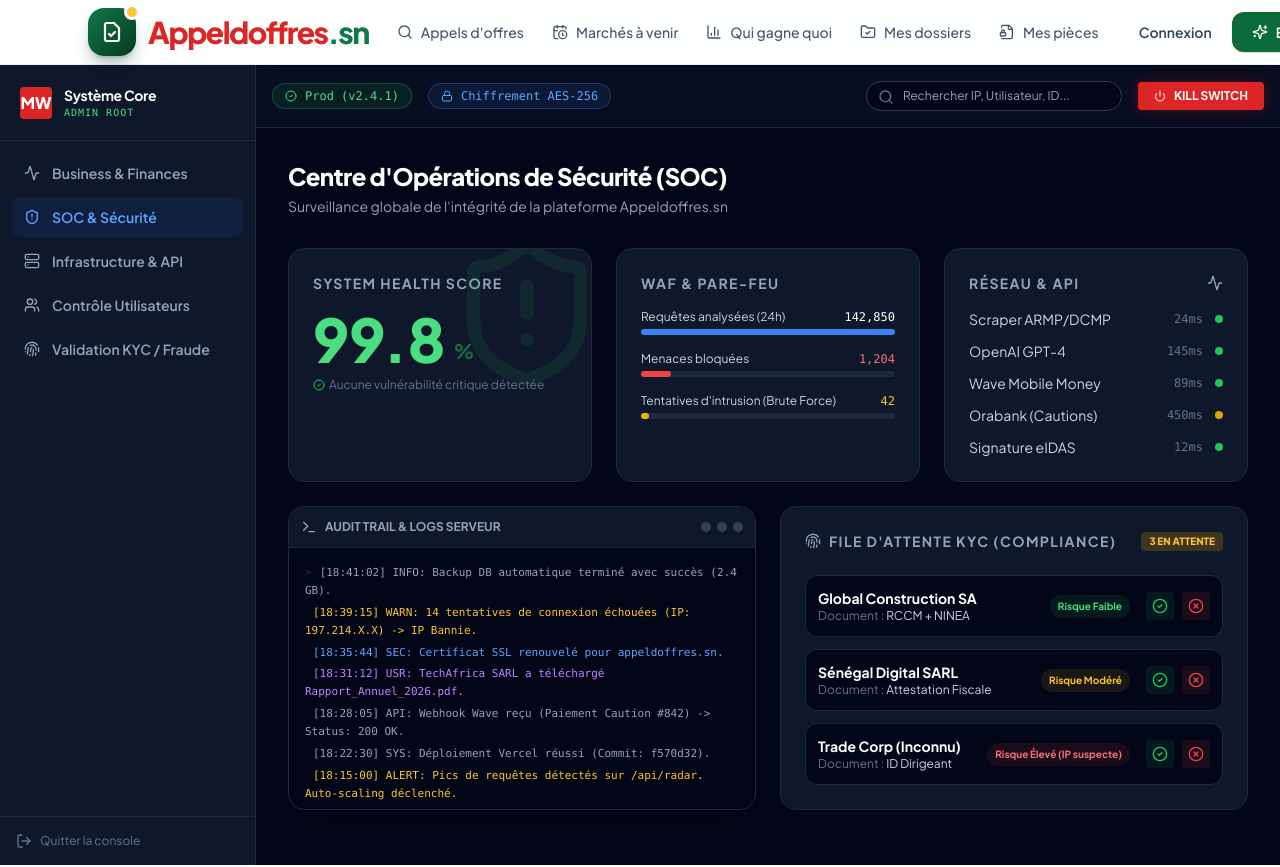
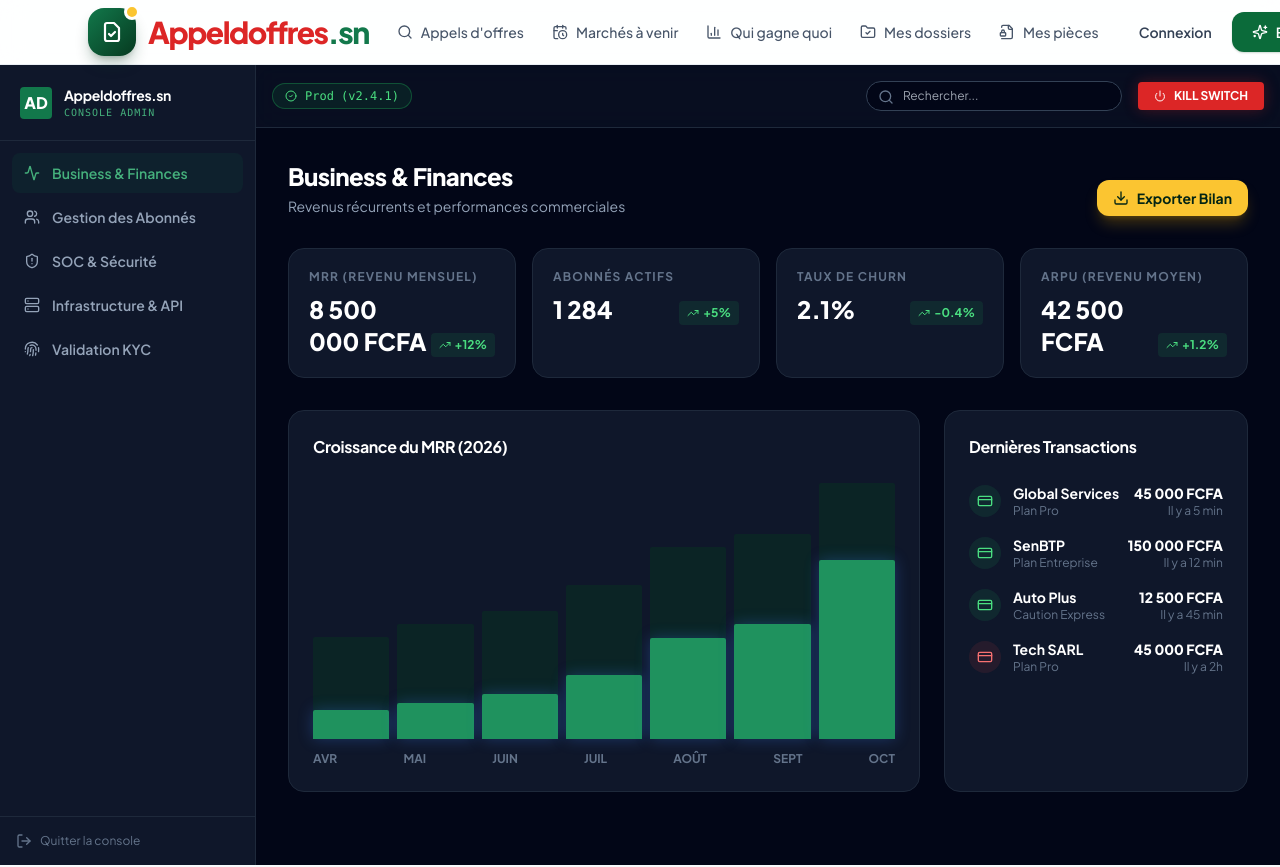
Before and after one commit to mamadouelimanewane/appeloffres, a Next.js app: page /super-admin in a window 1280 px wide. Shown: the top 867 px of the page. Built offline with nearby package versions, Linux system fonts and the light colour scheme.

Commit message:
feat: ajout gestion des abonnements, mrr, finances et crm abonnés sur le super admin

```diff
--- a/src/app/super-admin/page.tsx
+++ b/src/app/super-admin/page.tsx
@@ -3,31 +3,29 @@
 import {
   Users, Activity, Bell, FileText, TrendingUp, ShieldAlert,
   Server, Database, Lock, Terminal, AlertOctagon, Power,
-  Fingerprint, CheckCircle2, XCircle, Search
+  Fingerprint, CheckCircle2, XCircle, Search, CreditCard,
+  LogOut, ArrowUpRight, TrendingDown, MoreVertical
 } from "lucide-react";
 import Link from "next/link";
 import { fcfa } from "@/lib/data";
-
-const API_STATUS = [
-  { nom: "Scraper ARMP/DCMP", status: "online", ping: "24ms" },
-  { nom: "OpenAI GPT-4", status: "online", ping: "145ms" },
-  { nom: "Wave Mobile Money", status: "online", ping: "89ms" },
-  { nom: "Orabank (Cautions)", status: "degraded", ping: "450ms" },
-  { nom: "Signature eIDAS", status: "online", ping: "12ms" },
-];
 
 const LOGS = [
   "[18:41:02] INFO: Backup DB automatique terminé avec succès (2.4 GB).",
   "[18:39:15] WARN: 14 tentatives de connexion échouées (IP: 197.214.X.X) -> IP Bannie.",
   "[18:35:44] SEC: Certificat SSL renouvelé pour appeldoffres.sn.",
   "[18:31:12] USR: TechAfrica SARL a téléchargé Rapport_Annuel_2026.pdf.",
-  "[18:28:05] API: Webhook Wave reçu (Paiement Caution #842) -> Status: 200 OK.",
-  "[18:22:30] SYS: Déploiement Vercel réussi (Commit: f570d32).",
-  "[18:15:00] ALERT: Pics de requêtes détectés sur /api/radar. Auto-scaling déclenché.",
+];
+
+const ABONNES = [
+  { nom: "Sogem BTP", ninea: "0014258742A2", plan: "Entreprise", mrr: 150000, statut: "Actif", date: "12 Sept 2026" },
+  { nom: "TechAfrica SARL", ninea: "0048751221B3", plan: "Pro", mrr: 45000, statut: "Actif", date: "03 Oct 2026" },
+  { nom: "Menuiserie Fall", ninea: "0098547412Z1", plan: "Gratuit", mrr: 0, statut: "Actif", date: "05 Oct 2026" },
+  { nom: "Global Services", ninea: "0021458778C4", plan: "Pro", mrr: 45000, statut: "Impayé", date: "15 Aout 2026" },
+  { nom: "Eiffage Sénégal", ninea: "0000001425A1", plan: "Entreprise", mrr: 150000, statut: "Actif", date: "10 Jan 2026" },
 ];
 
 export default function SuperAdmin() {
-  const [activeTab, setActiveTab] = useState("securite");
+  const [activeTab, setActiveTab] = useState("dashboard");
   const [logs, setLogs] = useState(LOGS);
 
   // Simulation de logs en direct
@@ -35,16 +33,10 @@
     const interval = setInterval(() => {
       const now = new Date().toLocaleTimeString('fr-FR', { hour: '2-digit', minute: '2-digit', second: '2-digit' });
       const types = ["INFO", "SEC", "API", "USR"];
-      const msgs = [
-        "Vérification d'intégrité de la base de données... OK.",
-        "Nouvelle entreprise inscrite: SN BTP Express.",
-        "Scraping en cours: 4 nouveaux appels d'offres détectés.",
-        "Agent IA WhatsApp: Message traité en 1.2s.",
-        "Analyse de fichier RCCM terminée (Scan anti-virus OK)."
-      ];
-      const randomType = types[Math.floor(Math.random() * types.length)];
-      const randomMsg = msgs[Math.floor(Math.random() * msgs.length)];
-      setLogs(prev => [`[${now}] ${randomType}: ${randomMsg}`, ...prev].slice(0, 8));
+      const msgs = ["Vérification BDD... OK", "Nouvelle souscription Pro", "Scraping DCMP terminé", "Caution générée via Wave"];
+      const t = types[Math.floor(Math.random() * types.length)];
+      const m = msgs[Math.floor(Math.random() * msgs.length)];
+      setLogs(prev => [`[${now}] ${t}: ${m}`, ...prev].slice(0, 8));
     }, 8000);
     return () => clearInterval(interval);
   }, []);
@@ -55,24 +47,24 @@
       {/* Sidebar Nav */}
       <div className="w-64 bg-slate-900 border-r border-slate-800 flex flex-col hidden md:flex sticky top-0 h-screen">
         <div className="p-5 border-b border-slate-800 flex items-center gap-3">
-          <div className="h-8 w-8 bg-red-600 rounded flex items-center justify-center font-black text-white">MW</div>
+          <div className="h-8 w-8 bg-brand-600 rounded flex items-center justify-center font-black text-white">AD</div>
           <div>
-            <h1 className="font-bold text-white text-sm">Système Core</h1>
-            <p className="text-[10px] text-green-400 font-mono tracking-widest uppercase">Admin Root</p>
+            <h1 className="font-bold text-white text-sm">Appeldoffres.sn</h1>
+            <p className="text-[10px] text-brand-400 font-mono tracking-widest uppercase">Console Admin</p>
           </div>
         </div>
         <div className="p-3 flex-1 space-y-1">
           {[
             { id: "dashboard", icon: Activity, label: "Business & Finances" },
+            { id: "users", icon: Users, label: "Gestion des Abonnés" },
             { id: "securite", icon: ShieldAlert, label: "SOC & Sécurité" },
             { id: "infra", icon: Server, label: "Infrastructure & API" },
-            { id: "users", icon: Users, label: "Contrôle Utilisateurs" },
-            { id: "kyc", icon: Fingerprint, label: "Validation KYC / Fraude" },
+            { id: "kyc", icon: Fingerprint, label: "Validation KYC" },
           ].map(item => (
             <button
               key={item.id}
               onClick={() => setActiveTab(item.id)}
-              className={`w-full flex items-center gap-3 px-3 py-2.5 rounded-lg text-sm font-semibold transition ${activeTab === item.id ? 'bg-blue-600/10 text-blue-400' : 'hover:bg-slate-800/50 text-slate-400'}`}
+              className={`w-full flex items-center gap-3 px-3 py-2.5 rounded-lg text-sm font-semibold transition ${activeTab === item.id ? 'bg-brand-600/10 text-brand-400' : 'hover:bg-slate-800/50 text-slate-400'}`}
             >
               <item.icon className="h-4 w-4" /> {item.label}
             </button>
@@ -93,14 +85,11 @@
             <span className="flex items-center gap-2 text-xs font-mono bg-green-500/10 border border-green-500/30 text-green-400 px-3 py-1 rounded-full">
               <CheckCircle2 className="h-3 w-3" /> Prod (v2.4.1)
             </span>
-            <span className="flex items-center gap-2 text-xs font-mono bg-blue-500/10 border border-blue-500/30 text-blue-400 px-3 py-1 rounded-full">
-              <Lock className="h-3 w-3" /> Chiffrement AES-256
-            </span>
           </div>
           <div className="flex items-center gap-4">
             <div className="relative">
               <Search className="h-4 w-4 absolute left-3 top-2 text-slate-500" />
-              <input type="text" placeholder="Rechercher IP, Utilisateur, ID..." className="bg-slate-950 border border-slate-700 rounded-full pl-9 pr-4 py-1.5 text-xs text-white focus:border-blue-500 outline-none w-64" />
+              <input type="text" placeholder="Rechercher..." className="bg-slate-950 border border-slate-700 rounded-full pl-9 pr-4 py-1.5 text-xs text-white focus:border-brand-500 outline-none w-64" />
             </div>
             <button className="bg-red-600 hover:bg-red-700 text-white text-xs font-bold px-4 py-1.5 rounded flex items-center gap-2 shadow-[0_0_15px_rgba(220,38,38,0.3)] transition">
               <Power className="h-3 w-3" /> KILL SWITCH
@@ -109,112 +98,78 @@
         </div>
 
         <div className="p-8">
-          <div className="mb-8">
-            <h2 className="text-2xl font-black text-white">Centre d'Opérations de Sécurité (SOC)</h2>
-            <p className="text-slate-400 text-sm mt-1">Surveillance globale de l'intégrité de la plateforme Appeldoffres.sn</p>
+
+          {/* TAB: FINANCES */}
+          {activeTab === "dashboard" && (
+            <div className="animate-in fade-in">
+              <div className="flex justify-between items-end mb-8">
+                <div>
+                  <h2 className="text-2xl font-black text-white">Business & Finances</h2>
+                  <p className="text-slate-400 text-sm mt-1">Revenus récurrents et performances commerciales</p>
+                </div>
+                <button className="btn-or py-2 px-4 text-sm flex items-center gap-2"><Download className="h-4 w-4" /> Exporter Bilan</button>
               </div>
 
-          <div className="grid lg:grid-cols-3 gap-6 mb-6">
-            {/* Health Score */}
-            <div className="bg-slate-900 border border-slate-800 rounded-2xl p-6 relative overflow-hidden">
-              <div className="absolute -right-4 -top-4 opacity-10">
-                <ShieldAlert className="h-40 w-40 text-green-500" />
+              {/* KPIs Financiers */}
+              <div className="grid md:grid-cols-4 gap-4 mb-8">
+                {[
+                  { label: "MRR (Revenu Mensuel)", val: fcfa(8500000), trend: "+12%", up: true },
+                  { label: "Abonnés Actifs", val: "1 284", trend: "+5%", up: true },
+                  { label: "Taux de Churn", val: "2.1%", trend: "-0.4%", up: true },
+                  { label: "ARPU (Revenu Moyen)", val: fcfa(42500), trend: "+1.2%", up: true },
+                ].map((k, i) => (
+                  <div key={i} className="bg-slate-900 border border-slate-800 rounded-2xl p-5">
+                    <p className="text-xs font-bold text-slate-500 uppercase tracking-widest mb-2">{k.label}</p>
+                    <div className="flex items-end justify-between">
+                      <p className="text-2xl font-black text-white">{k.val}</p>
+                      <div className={`flex items-center gap-1 text-xs font-bold px-2 py-1 rounded ${k.up ? 'bg-green-500/10 text-green-400' : 'bg-red-500/10 text-red-400'}`}>
+                        {k.up ? <TrendingUp className="h-3 w-3" /> : <TrendingDown className="h-3 w-3" />} {k.trend}
                       </div>
-              <p className="text-sm font-bold text-slate-400 uppercase tracking-widest mb-4">System Health Score</p>
-              <div className="flex items-end gap-2">
-                <span className="text-6xl font-black text-green-400">99.8</span>
-                <span className="text-xl text-green-500/50 font-bold mb-1">%</span>
-              </div>
-              <p className="text-xs text-slate-500 mt-2 flex items-center gap-1"><CheckCircle2 className="h-3 w-3 text-green-500" /> Aucune vulnérabilité critique détectée</p>
-            </div>
-
-            {/* Firewall Stats */}
-            <div className="bg-slate-900 border border-slate-800 rounded-2xl p-6">
-              <p className="text-sm font-bold text-slate-400 uppercase tracking-widest mb-4">WAF & Pare-feu</p>
-              <div className="space-y-4">
-                <div>
-                  <div className="flex justify-between text-xs mb-1"><span className="text-slate-300">Requêtes analysées (24h)</span><span className="font-mono text-white">142,850</span></div>
-                  <div className="h-1.5 bg-slate-800 rounded-full"><div className="h-full bg-blue-500 rounded-full w-[100%]" /></div>
-                </div>
-                <div>
-                  <div className="flex justify-between text-xs mb-1"><span className="text-slate-300">Menaces bloquées</span><span className="font-mono text-red-400">1,204</span></div>
-                  <div className="h-1.5 bg-slate-800 rounded-full"><div className="h-full bg-red-500 rounded-full w-[12%]" /></div>
-                </div>
-                <div>
-                  <div className="flex justify-between text-xs mb-1"><span className="text-slate-300">Tentatives d'intrusion (Brute Force)</span><span className="font-mono text-or-400">42</span></div>
-                  <div className="h-1.5 bg-slate-800 rounded-full"><div className="h-full bg-or-500 rounded-full w-[3%]" /></div>
-                </div>
-              </div>
-            </div>
-
-            {/* API Status */}
-            <div className="bg-slate-900 border border-slate-800 rounded-2xl p-6">
-              <p className="text-sm font-bold text-slate-400 uppercase tracking-widest mb-4 flex items-center justify-between">
-                Réseau & API <Activity className="h-4 w-4" />
-              </p>
-              <div className="space-y-3">
-                {API_STATUS.map(api => (
-                  <div key={api.nom} className="flex items-center justify-between">
-                    <span className="text-sm text-slate-300">{api.nom}</span>
-                    <div className="flex items-center gap-3">
-                      <span className="text-xs font-mono text-slate-500">{api.ping}</span>
-                      <span className={`h-2 w-2 rounded-full ${api.status === 'online' ? 'bg-green-500' : 'bg-or-500 animate-pulse'}`} />
                     </div>
                   </div>
                 ))}
               </div>
+
+              <div className="grid lg:grid-cols-3 gap-6">
+                <div className="lg:col-span-2 bg-slate-900 border border-slate-800 rounded-2xl p-6">
+                  <h3 className="font-bold text-white mb-6">Croissance du MRR (2026)</h3>
+                  <div className="h-64 flex items-end gap-2">
+                    {[40, 45, 50, 60, 75, 80, 100].map((h, i) => (
+                      <div key={i} className="flex-1 bg-brand-900/40 hover:bg-brand-800/60 rounded-t-sm relative group transition" style={{ height: `${h}%` }}>
+                        <div className="absolute inset-x-0 bottom-0 bg-brand-500 rounded-t-sm shadow-[0_0_15px_rgba(59,130,246,0.3)]" style={{ height: `${h * 0.7}%` }} />
+                        <div className="absolute -top-8 left-1/2 -translate-x-1/2 bg-white text-slate-900 text-[10px] font-bold py-1 px-2 rounded opacity-0 group-hover:opacity-100 transition whitespace-nowrap">
+                          {fcfa(h * 85000)}
+                        </div>
+                      </div>
+                    ))}
+                  </div>
+                  <div className="flex justify-between mt-3 text-xs text-slate-500 font-bold uppercase">
+                    <span>Avr</span><span>Mai</span><span>Juin</span><span>Juil</span><span>Août</span><span>Sept</span><span>Oct</span>
                   </div>
                 </div>
 
-          <div className="grid lg:grid-cols-2 gap-6">
-            {/* Audit Trail Terminal */}
-            <div className="bg-slate-950 border border-slate-800 rounded-2xl overflow-hidden shadow-2xl">
-              <div className="bg-slate-900 border-b border-slate-800 p-3 flex items-center justify-between">
-                <div className="flex items-center gap-2">
-                  <Terminal className="h-4 w-4 text-slate-400" />
-                  <span className="text-xs font-bold text-slate-400 uppercase">Audit Trail & Logs Serveur</span>
+                <div className="bg-slate-900 border border-slate-800 rounded-2xl p-6">
+                  <h3 className="font-bold text-white mb-6">Dernières Transactions</h3>
+                  <div className="space-y-4">
+                    {[
+                      { user: "Global Services", plan: "Plan Pro", montant: 45000, time: "Il y a 5 min", status: "success" },
+                      { user: "SenBTP", plan: "Plan Entreprise", montant: 150000, time: "Il y a 12 min", status: "success" },
+                      { user: "Auto Plus", plan: "Caution Express", montant: 12500, time: "Il y a 45 min", status: "success" },
+                      { user: "Tech SARL", plan: "Plan Pro", montant: 45000, time: "Il y a 2h", status: "failed" },
+                    ].map((tx, i) => (
+                      <div key={i} className="flex items-center justify-between">
+                        <div className="flex items-center gap-3">
+                          <div className={`h-8 w-8 rounded-full flex items-center justify-center ${tx.status === 'success' ? 'bg-green-500/10 text-green-400' : 'bg-red-500/10 text-red-400'}`}>
+                            <CreditCard className="h-4 w-4" />
                           </div>
-                <div className="flex gap-1.5">
-                  <div className="h-2.5 w-2.5 rounded-full bg-slate-700" />
-                  <div className="h-2.5 w-2.5 rounded-full bg-slate-700" />
-                  <div className="h-2.5 w-2.5 rounded-full bg-slate-700" />
+                          <div>
+                            <p className="text-sm font-bold text-white">{tx.user}</p>
+                            <p className="text-xs text-slate-500">{tx.plan}</p>
                           </div>
                         </div>
-              <div className="p-4 font-mono text-[11px] leading-relaxed h-64 overflow-y-auto">
-                {logs.map((log, i) => (
-                  <div key={i} className={`mb-1 ${log.includes('WARN') || log.includes('ALERT') ? 'text-or-400' : log.includes('SEC') ? 'text-blue-400' : log.includes('USR') ? 'text-purple-400' : 'text-slate-400'}`}>
-                    <span className="text-slate-600 opacity-50 mr-2">{i === 0 ? '>' : ''}</span>
-                    {log}
-                  </div>
-                ))}
-              </div>
-            </div>
-
-            {/* KYC Validation Queue */}
-            <div className="bg-slate-900 border border-slate-800 rounded-2xl p-6">
-              <div className="flex items-center justify-between mb-6">
-                <p className="text-sm font-bold text-slate-400 uppercase tracking-widest flex items-center gap-2">
-                  <Fingerprint className="h-4 w-4" /> File d'attente KYC (Compliance)
-                </p>
-                <span className="bg-or-500/20 text-or-400 text-[10px] font-black px-2 py-0.5 rounded uppercase">3 en attente</span>
-              </div>
-              <div className="space-y-3">
-                {[
-                  { nom: "Global Construction SA", doc: "RCCM + NINEA", risque: "Faible", color: "text-green-400", bg: "bg-green-500/10" },
-                  { nom: "Sénégal Digital SARL", doc: "Attestation Fiscale", risque: "Modéré", color: "text-or-400", bg: "bg-or-500/10" },
-                  { nom: "Trade Corp (Inconnu)", doc: "ID Dirigeant", risque: "Élevé (IP suspecte)", color: "text-red-400", bg: "bg-red-500/10" },
-                ].map((kyc, i) => (
-                  <div key={i} className="bg-slate-950 border border-slate-800 p-3 rounded-xl flex items-center justify-between">
-                    <div>
-                      <p className="text-sm font-bold text-white">{kyc.nom}</p>
-                      <p className="text-xs text-slate-500">Document : <span className="text-slate-300">{kyc.doc}</span></p>
-                    </div>
-                    <div className="flex items-center gap-4">
-                      <span className={`text-[10px] font-bold px-2 py-1 rounded-full ${kyc.color} ${kyc.bg}`}>Risque {kyc.risque}</span>
-                      <div className="flex gap-2">
-                        <button className="h-7 w-7 rounded bg-green-500/10 hover:bg-green-500/20 text-green-500 flex items-center justify-center transition"><CheckCircle2 className="h-4 w-4" /></button>
-                        <button className="h-7 w-7 rounded bg-red-500/10 hover:bg-red-500/20 text-red-500 flex items-center justify-center transition"><XCircle className="h-4 w-4" /></button>
-                      </div>
+                        <div className="text-right">
+                          <p className="text-sm font-black text-white">{fcfa(tx.montant)}</p>
+                          <p className="text-xs text-slate-500">{tx.time}</p>
                         </div>
                       </div>
                     ))}
@@ -222,9 +177,108 @@
                 </div>
               </div>
             </div>
+          )}
+
+          {/* TAB: USERS */}
+          {activeTab === "users" && (
+            <div className="animate-in fade-in">
+              <div className="flex justify-between items-end mb-8">
+                <div>
+                  <h2 className="text-2xl font-black text-white">Gestion des Abonnés</h2>
+                  <p className="text-slate-400 text-sm mt-1">CRM Administratif et contrôle des accès</p>
+                </div>
+                <div className="flex gap-2">
+                  <input type="text" placeholder="Rechercher une entreprise..." className="bg-slate-900 border border-slate-800 rounded-lg px-4 py-2 text-sm text-white focus:border-brand-500 outline-none" />
+                  <button className="bg-brand-600 hover:bg-brand-700 text-white px-4 py-2 rounded-lg text-sm font-bold transition">Ajouter</button>
+                </div>
+              </div>
+
+              <div className="bg-slate-900 border border-slate-800 rounded-2xl overflow-hidden">
+                <table className="w-full text-left border-collapse">
+                  <thead>
+                    <tr className="bg-slate-950 border-b border-slate-800 text-xs font-bold text-slate-500 uppercase tracking-widest">
+                      <th className="p-4 font-medium">Entreprise / NINEA</th>
+                      <th className="p-4 font-medium">Plan</th>
+                      <th className="p-4 font-medium">Revenu (MRR)</th>
+                      <th className="p-4 font-medium">Statut</th>
+                      <th className="p-4 font-medium">Inscription</th>
+                      <th className="p-4 text-right font-medium">Actions</th>
+                    </tr>
+                  </thead>
+                  <tbody className="text-sm divide-y divide-slate-800">
+                    {ABONNES.map((a, i) => (
+                      <tr key={i} className="hover:bg-slate-800/30 transition">
+                        <td className="p-4">
+                          <p className="font-bold text-white">{a.nom}</p>
+                          <p className="text-xs text-slate-500 font-mono mt-0.5">{a.ninea}</p>
+                        </td>
+                        <td className="p-4">
+                          <span className={`px-2 py-1 rounded text-xs font-bold ${a.plan === 'Entreprise' ? 'bg-or-500/10 text-or-400' : a.plan === 'Pro' ? 'bg-brand-500/10 text-brand-400' : 'bg-slate-800 text-slate-400'}`}>
+                            {a.plan}
+                          </span>
+                        </td>
+                        <td className="p-4 font-black text-white">{a.mrr > 0 ? fcfa(a.mrr) : '-'}</td>
+                        <td className="p-4">
+                          <span className={`flex items-center gap-1 text-xs font-bold ${a.statut === 'Actif' ? 'text-green-400' : 'text-red-400'}`}>
+                            <span className={`h-2 w-2 rounded-full ${a.statut === 'Actif' ? 'bg-green-500' : 'bg-red-500'}`} /> {a.statut}
+                          </span>
+                        </td>
+                        <td className="p-4 text-slate-400 text-xs">{a.date}</td>
+                        <td className="p-4 text-right">
+                          <button className="p-2 hover:bg-slate-800 rounded text-slate-400 hover:text-white transition"><MoreVertical className="h-4 w-4" /></button>
+                        </td>
+                      </tr>
+                    ))}
+                  </tbody>
+                </table>
+              </div>
+            </div>
+          )}
+
+          {/* TAB: SÉCURITÉ / SOC */}
+          {activeTab === "securite" && (
+            <div className="animate-in fade-in">
+              <div className="mb-8">
+                <h2 className="text-2xl font-black text-white">Centre d'Opérations de Sécurité (SOC)</h2>
+                <p className="text-slate-400 text-sm mt-1">Surveillance de l'intégrité de la plateforme</p>
+              </div>
+              <div className="grid lg:grid-cols-2 gap-6">
+                <div className="bg-slate-900 border border-slate-800 rounded-2xl p-6 relative overflow-hidden">
+                  <div className="absolute -right-4 -top-4 opacity-10"><ShieldAlert className="h-40 w-40 text-green-500" /></div>
+                  <p className="text-sm font-bold text-slate-400 uppercase tracking-widest mb-4">System Health Score</p>
+                  <div className="flex items-end gap-2">
+                    <span className="text-6xl font-black text-green-400">99.8</span>
+                    <span className="text-xl text-green-500/50 font-bold mb-1">%</span>
+                  </div>
+                </div>
+                <div className="bg-slate-950 border border-slate-800 rounded-2xl overflow-hidden shadow-2xl">
+                  <div className="bg-slate-900 border-b border-slate-800 p-3 flex items-center justify-between">
+                    <div className="flex items-center gap-2"><Terminal className="h-4 w-4 text-slate-400" /><span className="text-xs font-bold text-slate-400 uppercase">Audit Trail & Logs Serveur</span></div>
+                  </div>
+                  <div className="p-4 font-mono text-[11px] leading-relaxed h-48 overflow-y-auto">
+                    {logs.map((log, i) => (
+                      <div key={i} className={`mb-1 ${log.includes('WARN') ? 'text-or-400' : log.includes('SEC') ? 'text-blue-400' : 'text-slate-400'}`}>
+                        <span className="text-slate-600 opacity-50 mr-2">{i === 0 ? '>' : ''}</span>{log}
+                      </div>
+                    ))}
+                  </div>
+                </div>
+              </div>
+            </div>
+          )}
+
+          {/* Fallback pour les onglets non implémentés (Infra, KYC) */}
+          {(activeTab === "infra" || activeTab === "kyc") && (
+            <div className="animate-in fade-in flex flex-col items-center justify-center h-64 text-slate-500 border border-slate-800 border-dashed rounded-2xl">
+              <Server className="h-8 w-8 mb-3 opacity-50" />
+              <p>Ce module est en cours de déploiement (v2.5).</p>
+            </div>
+          )}
+
+        </div>
       </div>
     </div>
   );
 }
-// Ajout des imports manquants pour éviter les erreurs de compilation
-import { LogOut } from "lucide-react";
+
+import { Download } from "lucide-react";
```
Lines whose indentation alone changed are shown as unchanged.
